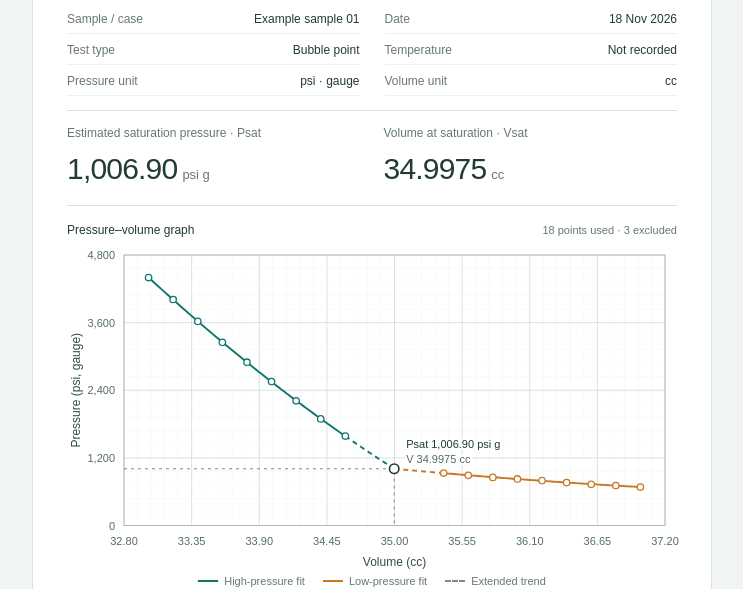
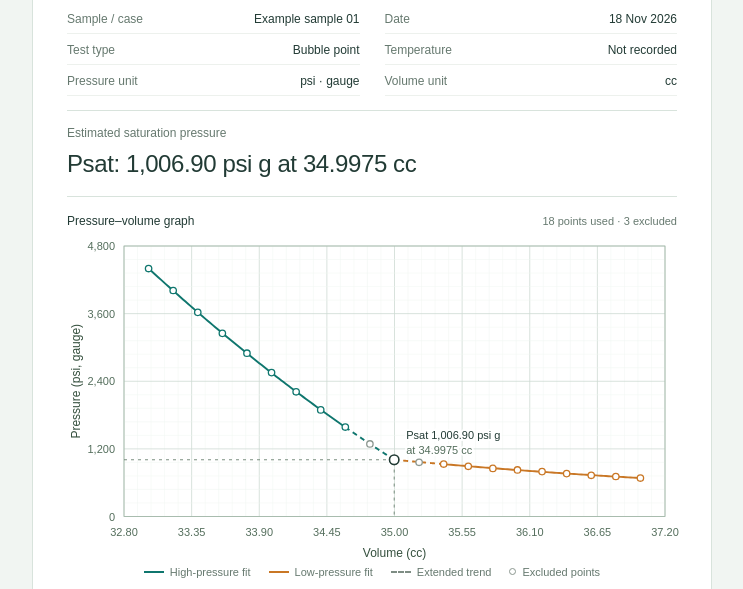
Before and after one commit to m7wais-byte/psat-curve-lab, a website: page public/report-preview.html in a window 1280 px wide. Shown: the part 211-800 px from the top of the page, without its empty margins (268-1011 px from the left). Drawn offline with Linux system fonts and the light colour scheme.

Commit message:
Show excluded report points and pair Psat with volume

```diff
--- a/public/report-preview.html
+++ b/public/report-preview.html
@@ -179,8 +179,8 @@
         }
         #vaps-a4-vector-report .results {
           display: grid;
-          grid-template-columns: 1fr 1fr;
-          gap: 23px;
+          grid-template-columns: 1fr;
+          gap: 10px;
           padding: 13px 0 14px;
           border-top: 1px solid var(--rule);
           border-bottom: 1px solid var(--rule);
@@ -190,9 +190,9 @@
           color: var(--quiet);
         }
         #vaps-a4-vector-report .result-number {
-          font-size: 30px;
+          font-size: 24px;
           font-weight: 500;
-          letter-spacing: -0.8px;
+          letter-spacing: -0.4px;
           margin-top: 4px;
           font-variant-numeric: tabular-nums;
         }
@@ -253,6 +253,14 @@
         #vaps-a4-vector-report .swatch.extension {
           border-color: #7e8d84;
           border-top-style: dashed;
+        }
+
+        #vaps-a4-vector-report .swatch.excluded {
+          width: 7px;
+          height: 7px;
+          border: 1.3px solid #8b9790;
+          border-radius: 50%;
+          background: white;
         }
         #vaps-a4-vector-report .fit-summary {
           display: grid;
@@ -517,14 +525,10 @@
         </div>
         <div class="results">
           <div>
-            <div class="result-label">Estimated saturation pressure · Psat</div>
-            <div class="result-number" data-result="pressure">
-              1,006.90<span>psi g</span>
+            <div class="result-label">Estimated saturation pressure</div>
+            <div class="result-number" data-result="summary">
+              Psat: 1,006.90 psi g at 34.9975 cc
             </div>
-          </div>
-          <div>
-            <div class="result-label">Volume at saturation · Vsat</div>
-            <div class="result-number" data-result="volume">34.9975<span>cc</span></div>
           </div>
         </div>
         <div>
@@ -535,7 +539,8 @@
           <div class="legend">
             <span><i class="swatch"></i>High-pressure fit</span
             ><span><i class="swatch low"></i>Low-pressure fit</span
-            ><span><i class="swatch extension"></i>Extended trend</span>
+            ><span><i class="swatch extension"></i>Extended trend</span
+            ><span><i class="swatch excluded"></i>Excluded points</span>
           </div>
         </div>
         <div class="fit-summary">
@@ -549,7 +554,7 @@
           </div>
         </div>
         <div class="report-footer">
-          <span>Excluded points omitted from final graph</span
+          <span>Excluded points shown; not used in either fit</span
           ><span>A4 portrait · Page 1 of 1</span>
         </div>
       </article>
@@ -605,10 +610,8 @@
               minimumFractionDigits: d,
               maximumFractionDigits: d,
             });
-          root.querySelector('[data-result="pressure"]').innerHTML =
-            fmt(data.psat, 2) + '<span>psi g</span>';
-          root.querySelector('[data-result="volume"]').innerHTML =
-            fmt(data.vsat, 4) + '<span>cc</span>';
+          root.querySelector('[data-result="summary"]').textContent =
+            'Psat: ' + fmt(data.psat, 2) + ' psi g at ' + fmt(data.vsat, 4) + ' cc';
           root.querySelector('[data-r2="high"]').textContent =
             'R² = ' + data.high.r2.toFixed(6);
           root.querySelector('[data-r2="low"]').textContent =
@@ -642,7 +645,7 @@
               w +
               ' ' +
               h +
-              '" role="img" aria-label="Illustrative pressure-volume graph with independently curved high- and low-pressure fits, omitted excluded points, and a marked saturation intersection"><defs><clipPath id="report-plot-clip"><rect x="' +
+              '" role="img" aria-label="Illustrative pressure-volume graph with independently curved high- and low-pressure fits, visible excluded points not used in either fit, and a marked saturation intersection"><defs><clipPath id="report-plot-clip"><rect x="' +
               l +
               '" y="' +
               t +
@@ -750,16 +753,22 @@
               'V' +
               (t + ph) +
               '" fill="none" stroke="#6b8272" stroke-width=".9" stroke-dasharray="3 4"/>';
-            data.points
-              .filter((p) => p.group !== 'none')
-              .forEach((p) => {
+            data.points.forEach((p) => {
               s +=
-                  '<circle cx="' +
+                '<circle data-point="' +
+                p.id +
+                '" data-group="' +
+                p.group +
+                '" cx="' +
                 x(p.v) +
                 '" cy="' +
                 y(p.p) +
                 '" r="3.2" fill="white" stroke="' +
-                  (p.group === 'high' ? '#0f766e' : '#c97725') +
+                (p.group === 'high'
+                  ? '#0f766e'
+                  : p.group === 'low'
+                    ? '#c97725'
+                    : '#8b9790') +
                 '" stroke-width="1.3"/>';
             });
             s +=
@@ -781,7 +790,7 @@
               ax +
               '" y="' +
               (ay + 15) +
-              '" font-size="11" fill="#546e5c" stroke="white" stroke-width="4" paint-order="stroke">V ' +
+              '" font-size="11" fill="#546e5c" stroke="white" stroke-width="4" paint-order="stroke">at ' +
               fmt(data.vsat, 4) +
               ' cc</text>';
             s +=
```
Also changed, not shown: test/report-preview.test.cjs (added, +48 -0 lines). Lines whose indentation alone changed are shown as unchanged.
